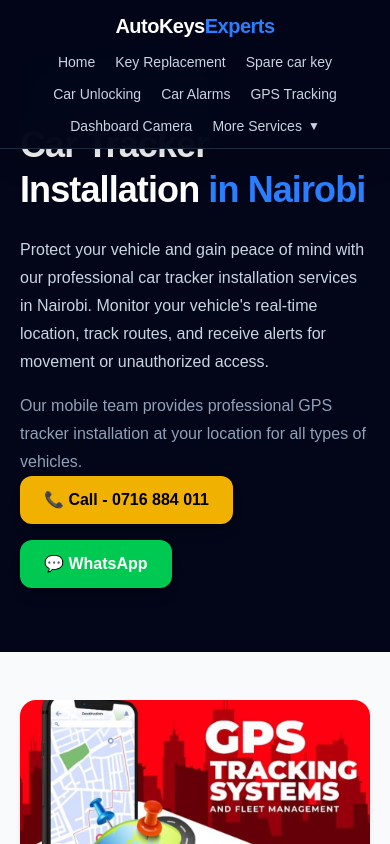
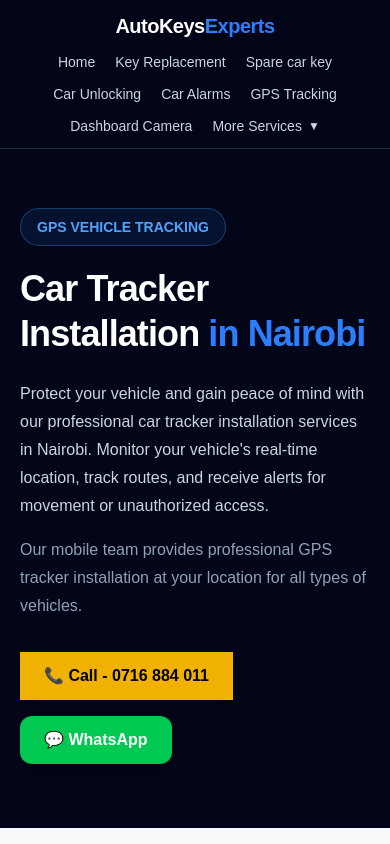
Before and after one commit to Avelimanuel/autokeyexperts, a Next.js app: page /car-tracker-installation-nairobi in a window 390 px wide. Shown: the top 844 px of the page. Built offline with nearby package versions, Linux system fonts and the light colour scheme.

Commit message:
edited tracking page

```diff
--- a/app/car-tracker-installation-nairobi/page.tsx
+++ b/app/car-tracker-installation-nairobi/page.tsx
@@ -12,7 +12,7 @@
     <main className="min-h-screen bg-slate-50">
       {/* HERO */}
       <section className="w-full bg-slate-950 text-white">
-        <div className="mx-auto flex min-h-[480px] w-full max-w-7xl items-center px-5 py-16 sm:px-8 lg:px-12">
+        <div className="mx-auto flex min-h-[480px] w-full max-w-7xl items-center px-5 pt-52 pb-16 sm:min-h-[520px] sm:px-8 sm:pt-48 sm:pb-16 md:min-h-[600px] md:px-10 md:pt-28 md:pb-16 lg:min-h-[480px] lg:px-12 lg:py-16">
           <div className="w-full max-w-4xl">
             <div className="mb-5 inline-flex rounded-full border border-blue-400/30 bg-blue-500/10 px-4 py-2">
               <span className="text-sm font-semibold text-blue-400">
@@ -36,9 +36,9 @@
               Our mobile team provides professional GPS tracker installation at
               your location for all types of vehicles.
             </p>
- {/* CTA */}
-          <div className="flex flex-wrap gap-4">
-            <CallButton className="bg-yellow-500 text-black px-6 py-3 rounded-xl font-semibold hover:bg-yellow-400 transition shadow-lg">
+
+            <div className="mt-8 flex flex-wrap gap-4">
+              <CallButton className="bg-yellow-500 px-6 py-3 font-semibold text-black shadow-lg transition hover:bg-yellow-400">
                 📞 Call - 0716 884 011
               </CallButton>
 
@@ -46,7 +46,7 @@
                 href="https://wa.me/254716884011"
                 target="_blank"
                 rel="noopener noreferrer"
-              className="bg-green-500 text-white px-6 py-3 rounded-xl font-semibold hover:bg-green-400 transition shadow-lg"
+                className="rounded-xl bg-green-500 px-6 py-3 font-semibold text-white shadow-lg transition hover:bg-green-400"
               >
                 💬 WhatsApp
               </a>
```
Lines whose indentation alone changed are shown as unchanged.
